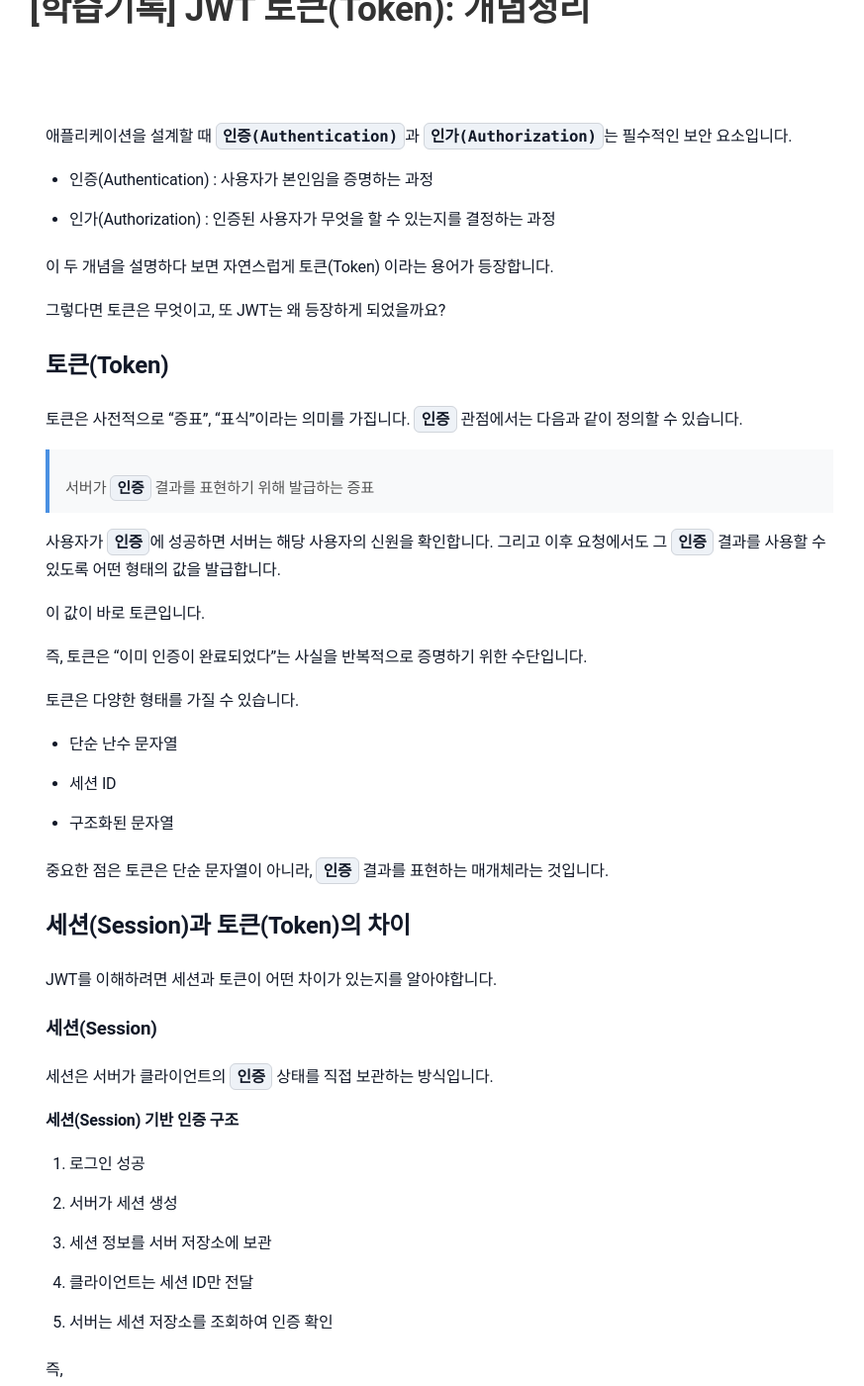
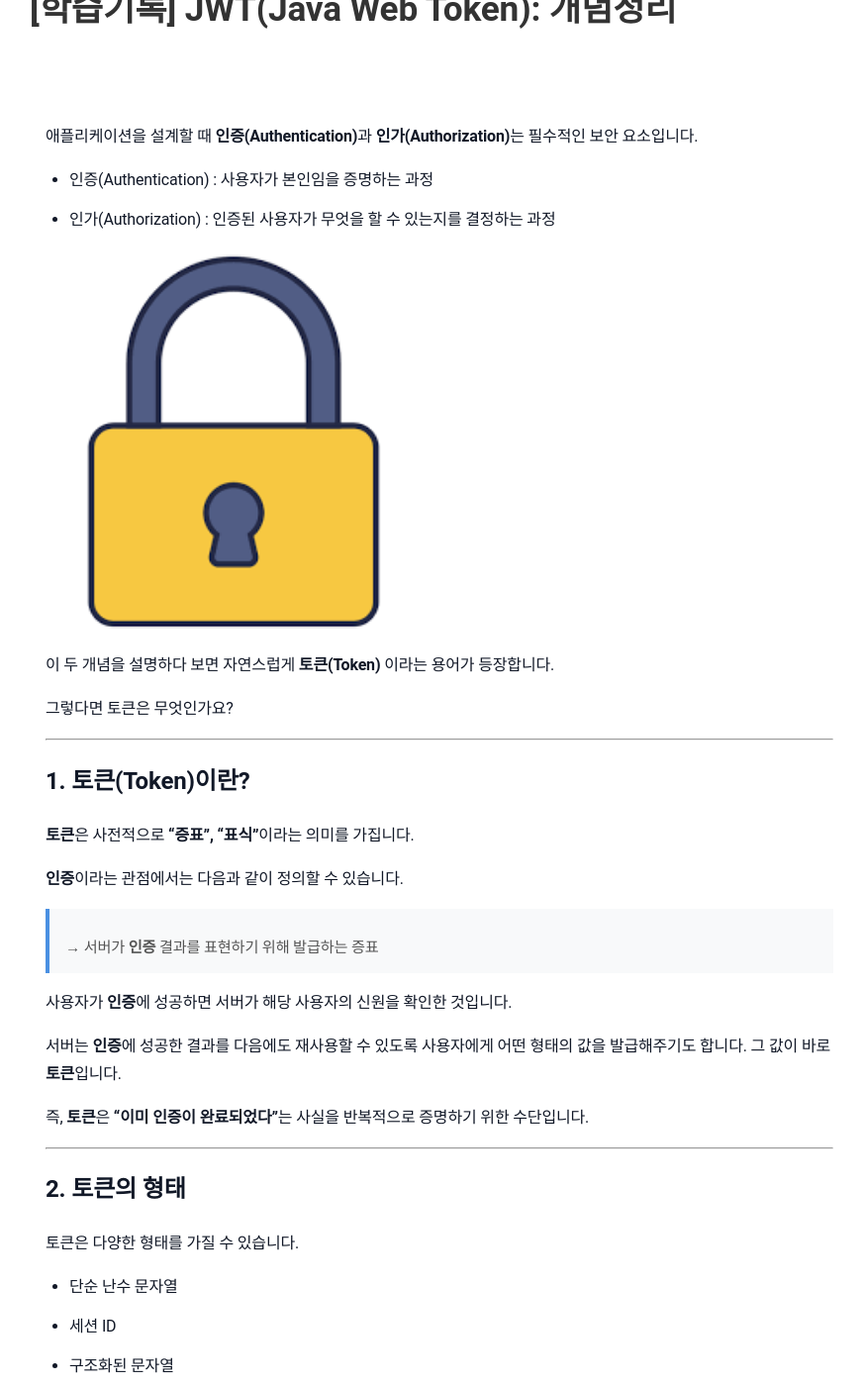
Before and after one commit to sanghoon-lee/sanghoon-lee.github.io, a Jekyll site: the page built from _posts/2026-02-28-JWT.md, in a window 1280 px wide and 1400 px high, scrolled down 195 px. Shown: the whole window at 99% size, without its empty margins (196-1069 px from the left). Built offline with Jekyll 4.4.1, drawn with Linux system fonts in a browser that asks for light colours; nearby versions of some CDN libraries; comment, search, counter and statistics services are not loaded; some of the changed text lies outside the part shown.

Commit message:
jwt 포스팅 리라이팅

````diff
--- a/_posts/2026-02-28-JWT.md
+++ b/_posts/2026-02-28-JWT.md
@@ -1,30 +1,42 @@
 ---
 layout: post
-title: "[학습기록] JWT 토큰(Token): 개념정리"
+title: "[학습기록] JWT(Java Web Token): 개념정리"
 date: 2026-02-28
+description: JWT의 개념을 간략하게 정리해서 작성한 글입니다.
+image: /assets/images/lock.png
 categories: 학습기록
 ---
 
-애플리케이션을 설계할 때 `인증(Authentication)`과 `인가(Authorization)`는 필수적인 보안 요소입니다.
+애플리케이션을 설계할 때 **인증(Authentication)**과 **인가(Authorization)**는 필수적인 보안 요소입니다.
 
 * 인증(Authentication) : 사용자가 본인임을 증명하는 과정
 * 인가(Authorization) : 인증된 사용자가 무엇을 할 수 있는지를 결정하는 과정
 
-이 두 개념을 설명하다 보면 자연스럽게 토큰(Token) 이라는 용어가 등장합니다.
+<img class="main-image" src="/assets/images/lock.png" alt="자물쇠">
 
-그렇다면 토큰은 무엇이고, 또 JWT는 왜 등장하게 되었을까요?
+이 두 개념을 설명하다 보면 자연스럽게 **토큰(Token)** 이라는 용어가 등장합니다.
 
-## 토큰(Token)
+그렇다면 토큰은 무엇인가요?
 
-토큰은 사전적으로 “증표”, “표식”이라는 의미를 가집니다. `인증` 관점에서는 다음과 같이 정의할 수 있습니다.
+---
 
-> 서버가 `인증` 결과를 표현하기 위해 발급하는 증표
+## 1. 토큰(Token)이란?
 
-사용자가 `인증`에 성공하면 서버는 해당 사용자의 신원을 확인합니다. 그리고 이후 요청에서도 그 `인증` 결과를 사용할 수 있도록 어떤 형태의 값을 발급합니다.
+**토큰**은 사전적으로 **“증표”, “표식”**이라는 의미를 가집니다.
 
-이 값이 바로 토큰입니다.
+**인증**이라는 관점에서는 다음과 같이 정의할 수 있습니다.
 
-즉, 토큰은 “이미 인증이 완료되었다”는 사실을 반복적으로 증명하기 위한 수단입니다.
+> → 서버가 **인증** 결과를 표현하기 위해 발급하는 증표
+
+사용자가 **인증**에 성공하면 서버가 해당 사용자의 신원을 확인한 것입니다.
+
+서버는 **인증**에 성공한 결과를 다음에도 재사용할 수 있도록 사용자에게 어떤 형태의 값을 발급해주기도 합니다. 그 값이 바로 **토큰**입니다.
+
+즉, **토큰**은 **“이미 인증이 완료되었다”**는 사실을 반복적으로 증명하기 위한 수단입니다.
+
+---
+
+## 2. 토큰의 형태
 
 토큰은 다양한 형태를 가질 수 있습니다.
 
@@ -32,17 +44,17 @@ categories: 학습기록
 * 세션 ID
 * 구조화된 문자열
 
-중요한 점은 토큰은 단순 문자열이 아니라, `인증` 결과를 표현하는 매개체라는 것입니다.
+중요한 점은 단순 문자열이 아니라, **인증** 결과를 표현하는 매개체라는 것입니다.
 
-## 세션(Session)과 토큰(Token)의 차이
+---
 
-JWT를 이해하려면 세션과 토큰이 어떤 차이가 있는지를 알아야합니다.
+## 3. 세션(Session)과 토큰(Token)의 차이
 
-### 세션(Session)
+**토큰**을 제대로 이해하려면 **세션**과 어떤 차이가 있는지를 알아야합니다.
 
-세션은 서버가 클라이언트의 `인증` 상태를 직접 보관하는 방식입니다.
+**세션**은 서버가 클라이언트의 **인증** 상태를 직접 보관하는 방식입니다.
 
-**세션(Session) 기반 인증 구조**
+보통 **세션**을 사용하는 인증 절차는 다음과 같습니다.
 
 1. 로그인 성공
 2. 서버가 세션 생성
@@ -50,13 +62,9 @@ JWT를 이해하려면 세션과 토큰이 어떤 차이가 있는지를 알아
 4. 클라이언트는 세션 ID만 전달
 5. 서버는 세션 저장소를 조회하여 인증 확인
 
-즉,
+> 세션을 사용하는 구조에서는 인증 상태를 서버가 보관합니다.
 
-세션은 인증 상태를 서버가 보관하는 Stateful 구조입니다.
-
-**토큰(Token) 기반 인증 구조**
-
-반면, 토큰 기반 구조에서는 인증 상태를 서버가 보관하지 않습니다.
+하지만 **토큰**을 사용하는 인증 절차는 다음과 같습니다.
 
 1. 로그인 성공
 2. 서버가 토큰 발급
@@ -64,20 +72,21 @@ JWT를 이해하려면 세션과 토큰이 어떤 차이가 있는지를 알아
 4. 요청 시마다 토큰 전달
 5. 서버는 토큰 자체를 검증
 
-즉,
-
-토큰 기반 구조는 인증 상태를 클라이언트가 보관하는 Stateless 방식입니다.
+> 토큰을 사용하는 구조에서는 인증 상태를 서버가 보관하지 않습니다.
 
 이 차이는 단순 구현 차이가 아니라, 아키텍처 방향성의 차이입니다.
 
-## JWT(JSON Web Token)
+---
 
-JWT는 토큰의 한 종류입니다.
+## 4. 그럼 JWT(JSON Web Token)는 무엇인가?
 
-정확히는, JSON 기반으로 구성된 Self-contained Token 표준(RFC 7519)입니다. Self-contained라는 의미는
-토큰 자체에 `인증`과 `인가` 판단에 필요한 정보가 포함되어 있다는 뜻입니다.
+**JWT**는 토큰의 한 종류입니다.
 
-JWT는 단순 난수 문자열이 아니라, 구조화된 데이터를 포함하는 토큰입니다.
+정확히는, JSON 기반으로 구성된 Self-contained Token 표준(RFC 7519)입니다.
+
+Self-contained라는 의미는 토큰 자체에 **인증**과 **인가** 판단에 필요한 정보가 포함되어 있다는 뜻입니다.
+
+**JWT**는 단순 난수 문자열이 아니라, 구조화된 데이터를 포함하는 토큰입니다.
 
 아래는 테스트를 위해서 생성해 본 JWT입니다.
 
@@ -85,7 +94,11 @@ JWT는 단순 난수 문자열이 아니라, 구조화된 데이터를 포함하
 eyJhbGciOiJIUzI1NiJ9.eyJzdWIiOiJ1c2VyIiwiaWF0IjoxNzcyMjQyNjc5LCJleHAiOjE3NzIyNDYyNzl9.i7vBINqbjZ2G_e6zGrYp9oTNSt-Pmb-hOaARX3hXg-g
 ```
 
-JWT는 다음과 같이 세 부분으로 구성됩니다.
+---
+
+## 5. JWT의 구성
+
+**JWT**는 다음과 같이 세 부분으로 구성됩니다.
 
 ```nohighlight
 Header.Payload.Signature
@@ -98,7 +111,7 @@ BASE64로 인코딩된 문자열이고, 각각의 영역은 점(.)으로 구분
 | Payload |eyJzdWIiOiJ1c2VyIiwiaWF0IjoxNzcyMjQyNjc5LCJleHAiOjE3NzIyNDYyNzl9 |
 | Signature | i7vBINqbjZ2G_e6zGrYp9oTNSt-Pmb-hOaARX3hXg-g |
 
-위의 JWT 문자열을 디코딩해보면 아래와 같은 결과를 얻을 수 있습니다.
+위의 **JWT** 문자열을 디코딩해보면 아래와 같은 결과를 얻을 수 있습니다.
 
 **디코딩된 Header 문자열**
 ```json
@@ -162,14 +175,13 @@ HMACSHA256(
 
 여기서 중요한 점이 있습니다.
 
-JWT는 암호화 토큰이 아니라, 서명 기반 무결성 검증 토큰이라는 것입니다. BASE64 URL로 인코딩되어 있기 때문에, 누구나 디코딩이 가능합니다. 하지만, 서명 기반이기 때문에 내용을 마음대로 변조할 수는 없습니다.
+**JWT**는 암호화 토큰이 아니라, 서명 기반 무결성 검증 토큰이라는 것입니다.
 
-## 정리
+BASE64 URL로 인코딩되어 있기 때문에, 누구나 디코딩이 가능합니다. 하지만, 서명 기반이기 때문에 내용을 마음대로 변조할 수는 없습니다.
 
-JWT는 단순 문자열 포맷이 아니라,
-Stateless 인증 구조를 선택했을 때 등장하는 설계 결과물입니다.
+---
 
-중요 내용은 다음과 같습니다.
+## 6. 정리
 
 * 토큰은 인증 결과를 표현하는 증표이다.
 * 세션은 인증 상태를 서버가 보관하는 Stateful 방식이다.
@@ -177,3 +189,5 @@ Stateless 인증 구조를 선택했을 때 등장하는 설계 결과물입니
 * JWT는 JSON 기반의 Self-contained Token 표준이다.
 * Claim은 토큰이 주장하는 인증 정보이다.
 * Signature는 토큰의 무결성을 보장한다.
+
+---
````
Also changed, not shown: assets/images/lock.png (added).
